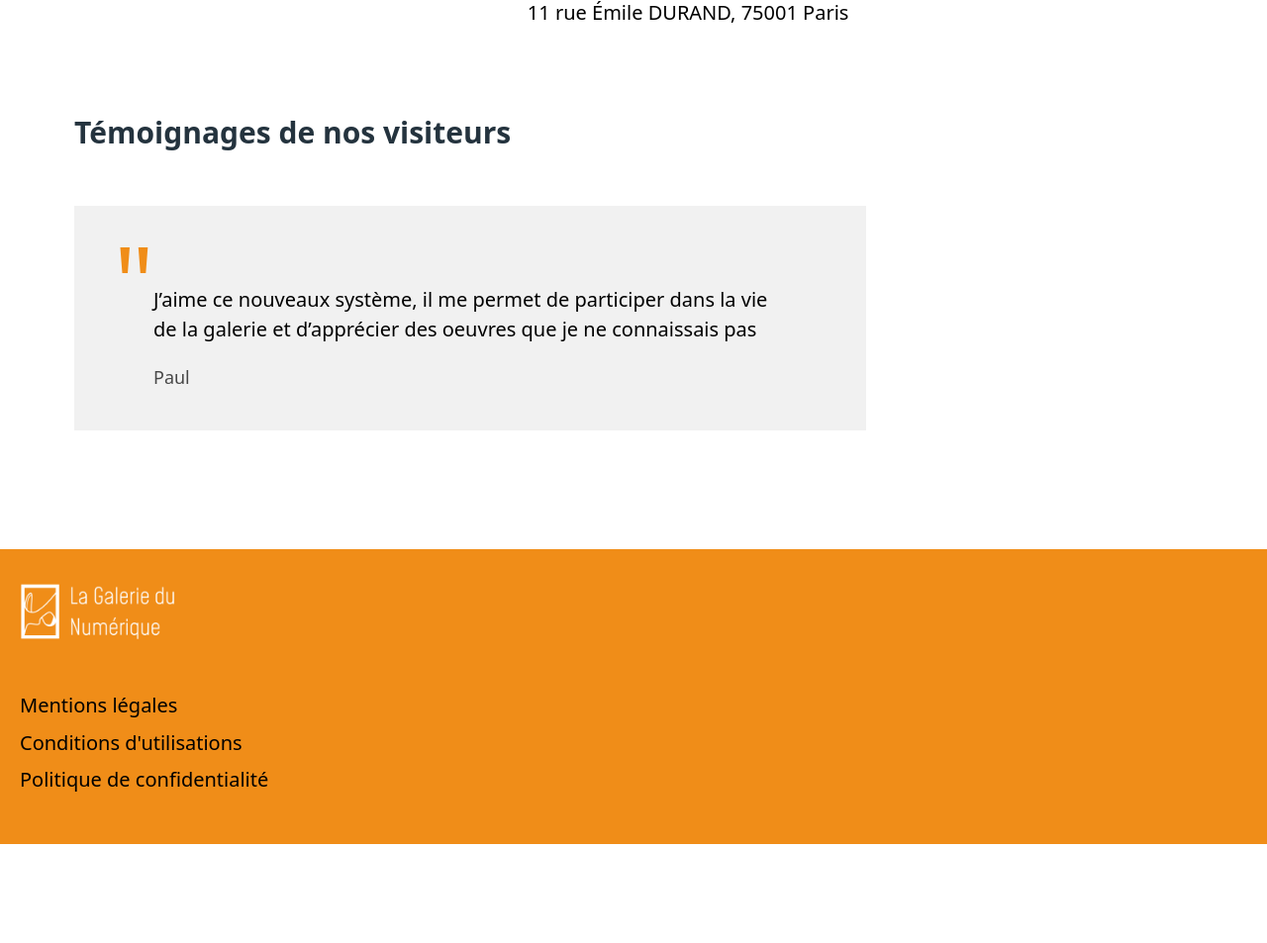
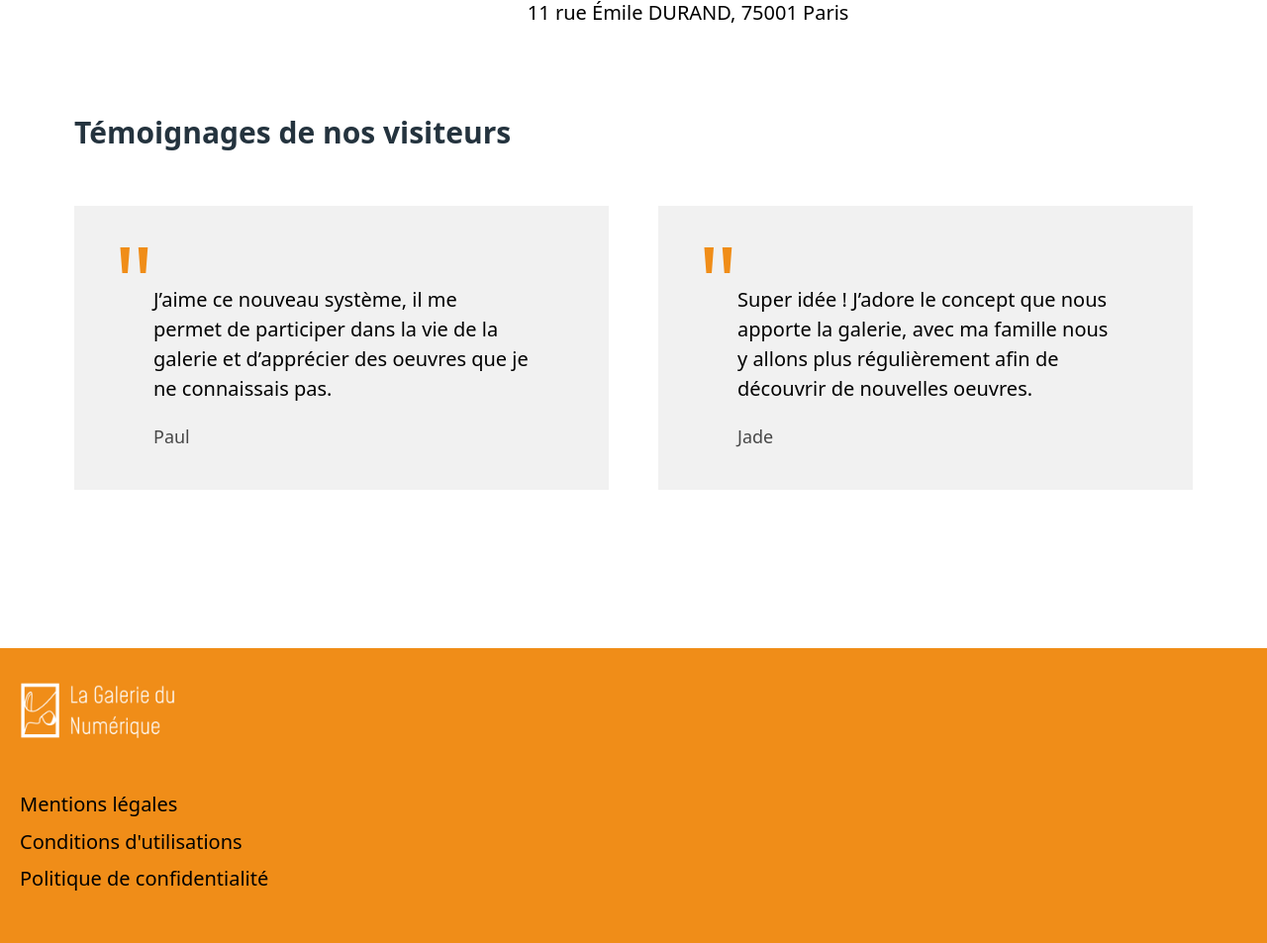
Before and after one commit to arthurgeay/galerie-du-numerique, a Django app: page / in a window 1280 px wide. Shown: the part 1420-2373 px from the top of the page at 99% size. Before the commit the page ends 2273 px from the top, so only its background shows below. Run offline with Django 4.2, Linux system fonts and the light colour scheme.

Commit message:
🚧 adding testimonials

```diff
--- a/artwork_gallery/static/css/home.css
+++ b/artwork_gallery/static/css/home.css
@@ -1,5 +1,5 @@
 .hero {
-    background-image: url('https://lepetitjournal.com/sites/default/files/styles/main_article/public/2021-02/national%20gallery.jpg?itok=eQNzhnfZ');
+    background-image: url('../images/inside.png');
     background-repeat: no-repeat;
     background-size: cover;
     width: 100%;
@@ -25,13 +25,21 @@
     background: linear-gradient(0deg, var(--primary), var(--primary) 89%, rgba(110, 81, 190, 0) 90%);
 }
 
+.testimonials {
+    display: flex;
+    justify-content: space-between;
+    gap: 2rem;
+    flex-wrap: wrap;
+}
+
 .testimonial {
     background-color: var(--card);
     position: relative;
     padding: 4rem;
     width: fit-content;
     min-width: 20rem;
-    max-width: 40rem;
+    max-width: 27rem;
+    margin-bottom: 2rem;
 }
 
 .testimonial::after {
@@ -57,3 +65,9 @@
     font-size: 0.9rem;
     margin-top: 1rem;
 }
+
+@media (max-width: 1200px) {
+    .testimonial {
+        max-width: 100%;
+    }
+}
--- a/artwork_gallery/templates/presentation/index.html
+++ b/artwork_gallery/templates/presentation/index.html
@@ -17,4 +17,14 @@
 <h2>Une liaison direct avec notre Galerie Parisienne</h2>
 {% include "presentation.html" %}
 <h2>Témoignages de nos visiteurs</h2>
-{% include "testimonial.html" with message="J’aime ce nouveaux système, il me permet de participer dans la vie de la galerie et d’apprécier des oeuvres que je ne connaissais pas" name="Paul"%} {% endblock content %}
+<div class="testimonials">
+    <div class="testimonial">
+        <p class="testimonial-content">J’aime ce nouveau système, il me permet de participer dans la vie de la galerie et d’apprécier des oeuvres que je ne connaissais pas.</p>
+        <p class="testimonial-name">Paul</p>
+    </div>
+    <div class="testimonial">
+        <p class="testimonial-content">Super idée ! J’adore le concept que nous apporte la galerie, avec ma famille nous y allons plus régulièrement afin de découvrir de nouvelles oeuvres.</p>
+        <p class="testimonial-name">Jade</p>
+    </div>
+</div>
+{% endblock content %}
--- a/artwork_gallery/templates/testimonial.html
+++ /dev/null
@@ -1,4 +0,0 @@
-<div class="testimonial">
-    <p class="testimonial-content">{{ message }}</p>
-    <p class="testimonial-name">{{ name }}</p>
-</div>
```
Also changed, not shown: artwork_gallery/static/images/inside.png (added).
